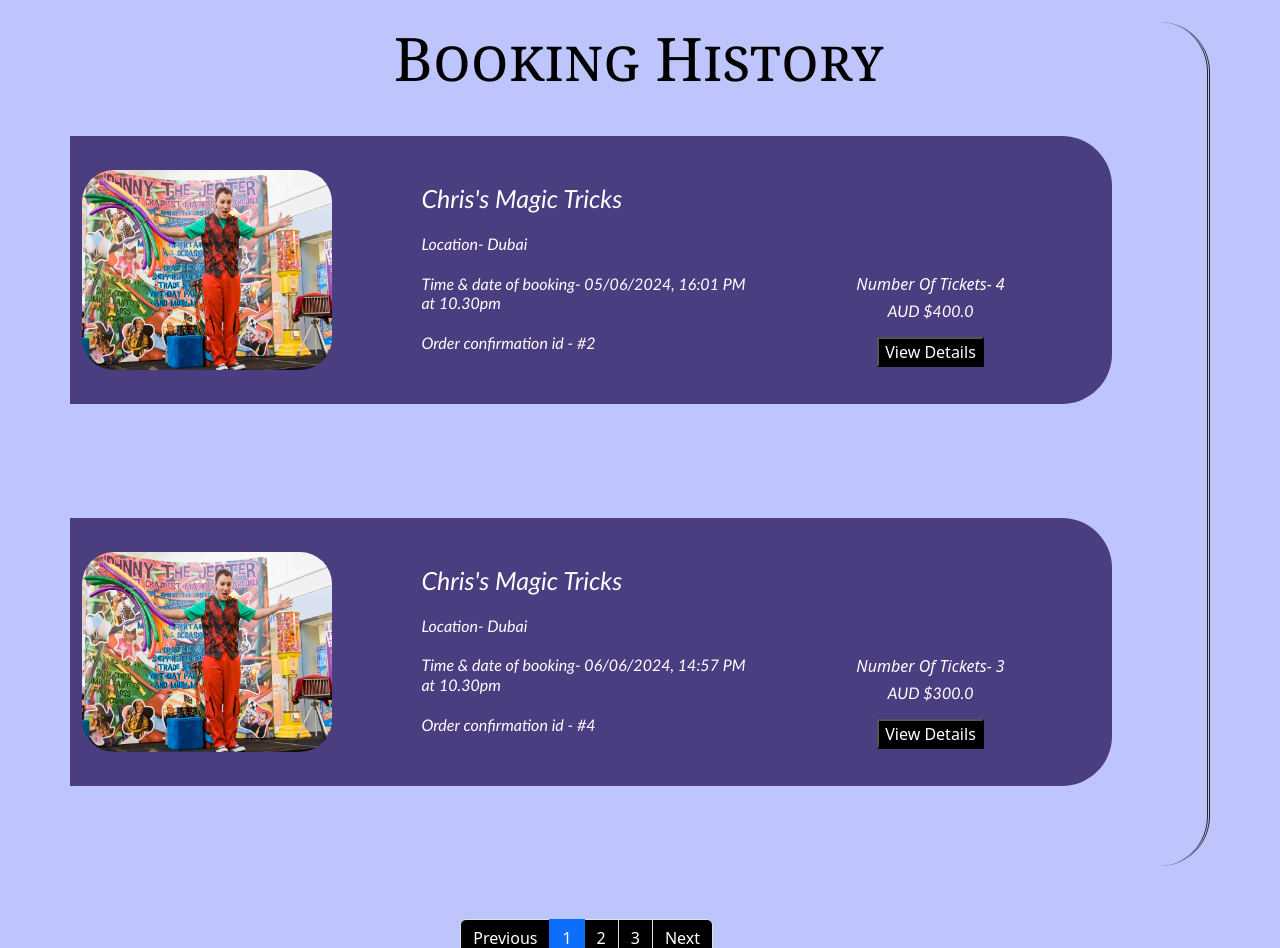
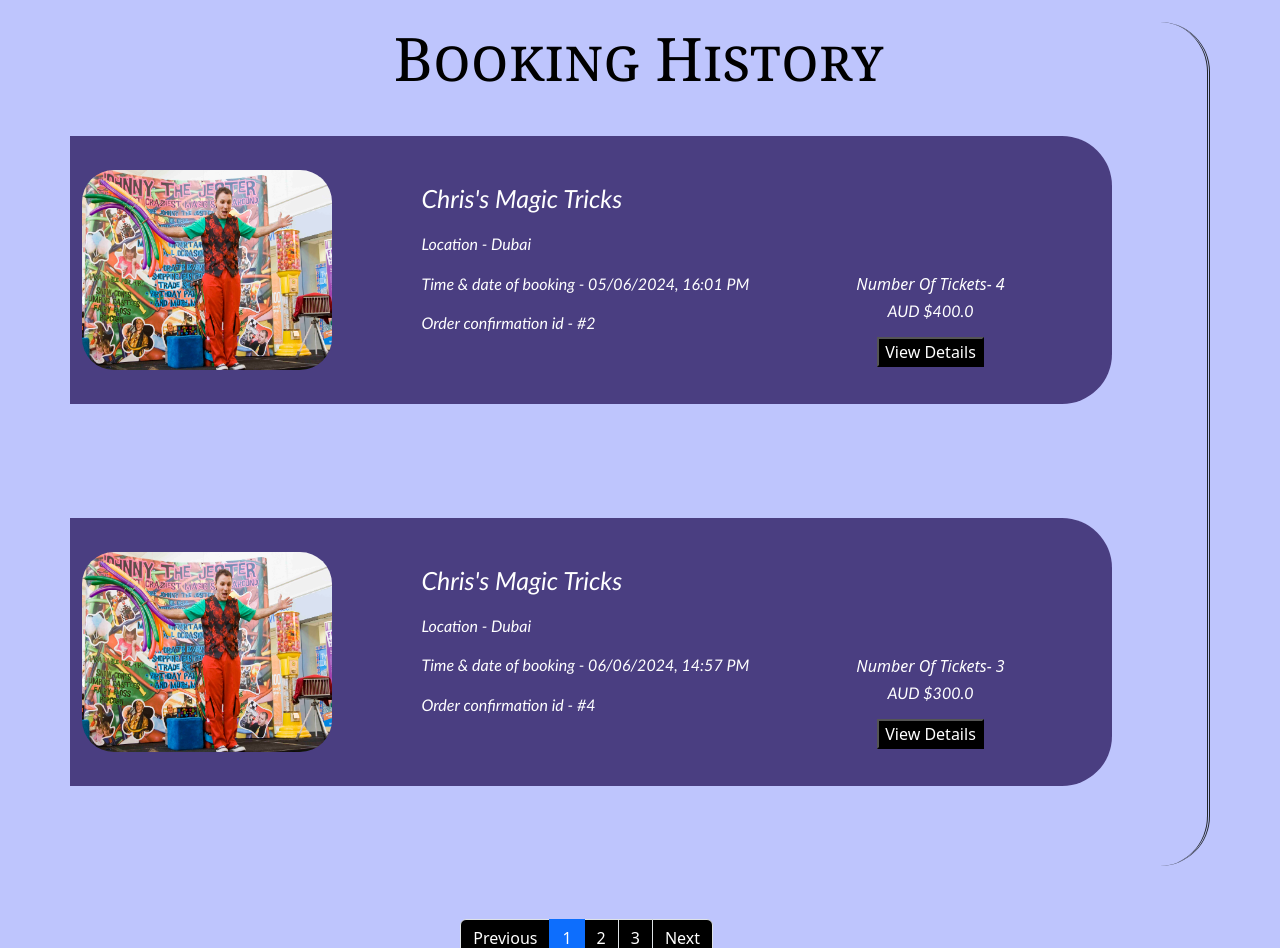
Before and after one commit to mehakchahal123/a3_group22, a Flask app: page /history in a window 1280 px wide. Shown: the part 78-1026 px from the top of the page. Run offline with Flask 3, Linux system fonts and the light colour scheme; a user stored in the database is signed in; some libraries are stand-ins or nearby versions.

Commit message:
minor html modification

```diff
--- a/a3_starter_code/a3_starter_code-main/projectfile/website/templates/bhistory.html
+++ b/a3_starter_code/a3_starter_code-main/projectfile/website/templates/bhistory.html
@@ -16,9 +16,9 @@
           <div class="col-lg-5 col-md-2">
             <h6 id="write4">{{booking.event.eventName}}</h6>
 
-            <h6 id="write3">Location- {{booking.event.eventLocation}}</h6>
-            <h6 id="write3">Time & date of booking- {{booking.booked_at.strftime("%d/%m/%Y, %H:%M %p")}}<br>
-            at 10.30pm</h6>
+            <h6 id="write3">Location - {{booking.event.eventLocation}}</h6>
+            <h6 id="write3">Time & date of booking - {{booking.booked_at.strftime("%d/%m/%Y, %H:%M %p")}}<br>
+            </h6>
             <h6 id="write3">Order confirmation id - #{{booking.id}}</h6>
           </div>
           <div id="price" class="col-lg-2 col-md-4">
```
